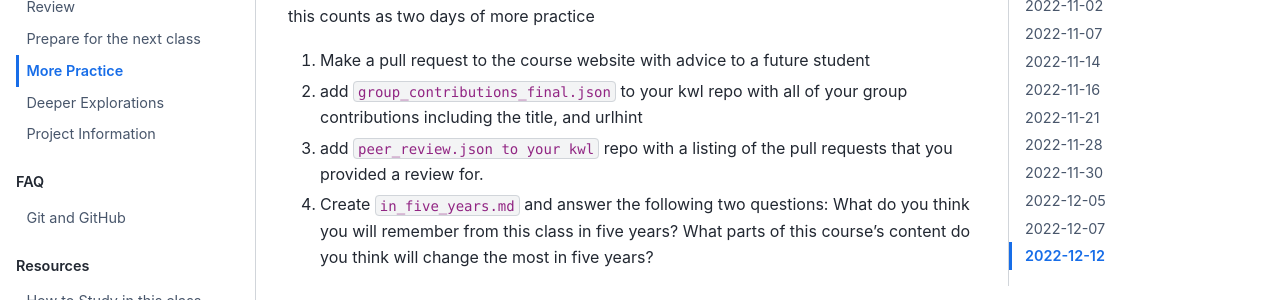
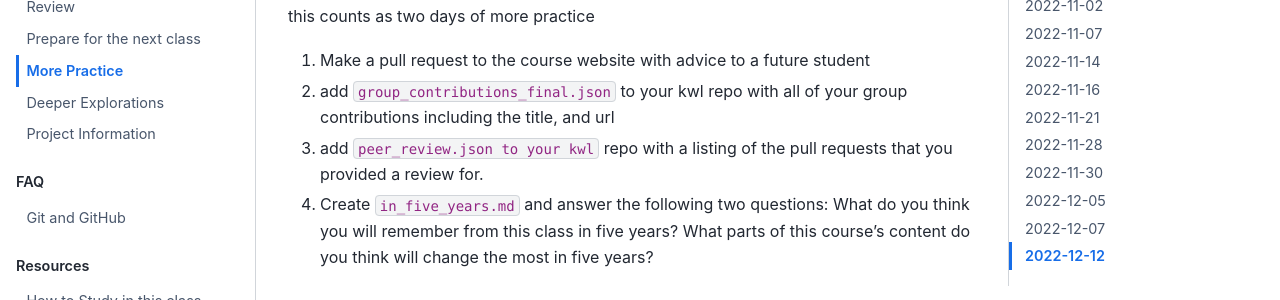
Before and after one commit to introcompsys/fall2022, a Jupyter Book: the page built from activities/practice.md, in a window 1280 px wide and 900 px high, scrolled down 9746 px. Shown: the part 472-772 px from the top of the window. Built offline with Jupyter Book 1.0.4 settings and Sphinx 7.4.7 and the Sphinx Book theme 1.1.4, drawn with Linux system fonts in a browser that asks for light colours; pages that are not in the unit, such as notebooks, are missing from menus.

Commit message:
fix typos

````diff
--- a/_practice/2022-12-12.md
+++ b/_practice/2022-12-12.md
@@ -2,7 +2,7 @@
 this counts as two days of more practice
 
 1. Make a pull request to the course website with advice to a future student
-1. add `group_contributions_final.json` to your kwl repo with all of your group contributions including the title, and urlhint
+1. add `group_contributions_final.json` to your kwl repo with all of your group contributions including the title, and url
 1. add `peer_review.json to your kwl` repo with a listing of the pull requests that you provided a review for.
 1. Create `in_five_years.md` and answer the following two questions: What do you think you will remember from this class in five years? What parts of this course's content do you think will change the most in five years?
 ```{index} group_contributions_final.json
````
